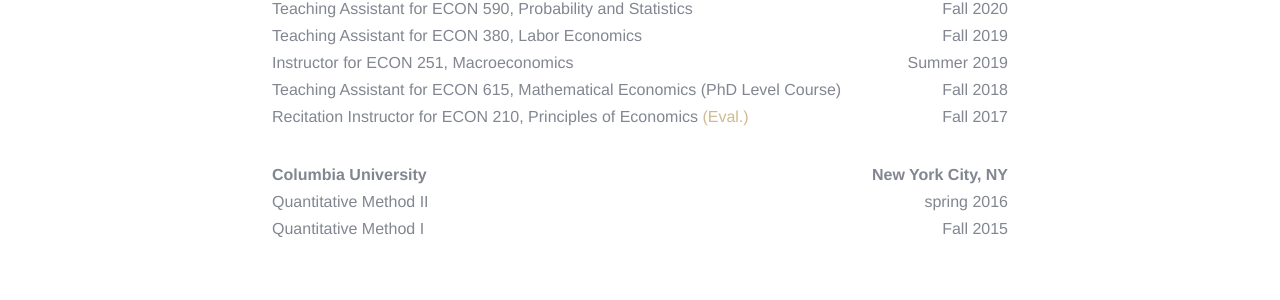
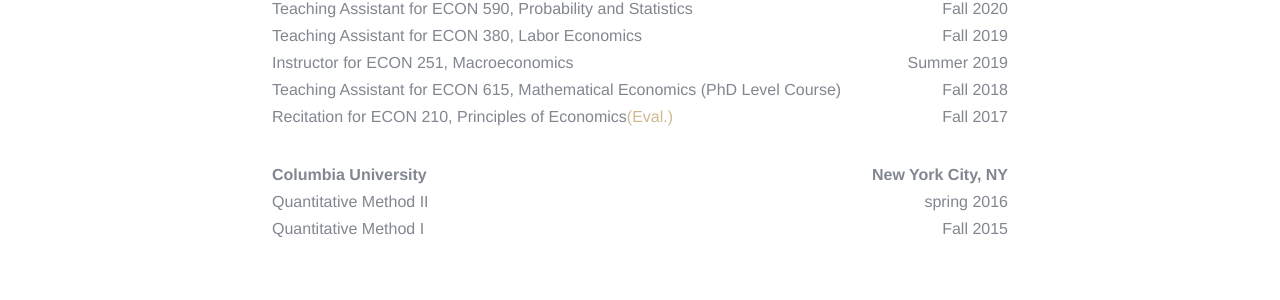
Before and after one commit to dangulti/dangulti.github.io, a Jekyll site: the page built from teaching.md, in a window 1280 px wide and 972 px high. Shown: the part 488-788 px from the top of the window. Built offline with Jekyll 4.4.1, drawn with Linux system fonts in a browser that asks for light colours.

Commit message:
pushhhhhh

```diff
--- a/teaching.md
+++ b/teaching.md
@@ -25,7 +25,7 @@ Teaching Statement:
 | Teaching Assistant for ECON 380, Labor Economics | Fall 2019|
 | Instructor for ECON 251, Macroeconomics | Summer 2019 |
 | Teaching Assistant for ECON 615, Mathematical Economics (PhD Level Course)| Fall 2018 |
-| Recitation Instructor for ECON 210, Principles of Economics [(Eval.)](../assets/docs/Principle_Evaluation.pdf)|Fall 2017|
+| Recitation for ECON 210, Principles of Economics[(Eval.)](../assets/docs/Principle_Evaluation.pdf)|Fall 2017|
 {:.custom-table}
 
 | Columbia University | New York City, NY |
```
